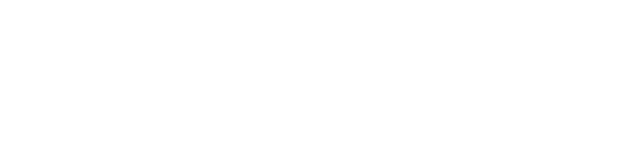
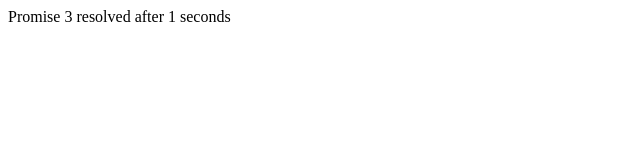
Before and after one commit to acciojob/race-to-finish-prashantcodehub, a website: page main.html in a window 1280 px wide. Shown: the whole page, without its empty margins (0-640 px from the left). Drawn offline with Linux system fonts and the light colour scheme.

Commit message:
created a submission

```diff
--- a/script.js
+++ b/script.js
@@ -1,4 +1,25 @@
+
 window.promises = [];
 
-// Do not change the code above this
-// add your promises to the array `promises`
+// Create an array of five promises with random delays between 1 and 5 seconds
+for (let i = 0; i < 5; i++) {
+  const delay = Math.floor(Math.random() * 5) + 1;
+  const promise = new Promise((resolve) => {
+    setTimeout(() => {
+      resolve(`Promise ${i + 1} resolved after ${delay} seconds`);
+    }, delay * 1000);
+  });
+  promises.push(promise);
+}
+
+// Wait for the first promise to resolve using Promise.any()
+Promise.any(promises)
+  .then((result) => {
+    // Print the result to the output div
+    const outputDiv = document.getElementById('output');
+    outputDiv.textContent = result;
+  })
+  .catch((error) => {
+    // Handle errors if no promise resolves
+    console.log('All promises rejected:', error);
+  });
```
Also changed, not shown: main.html (line endings or trailing spaces).
